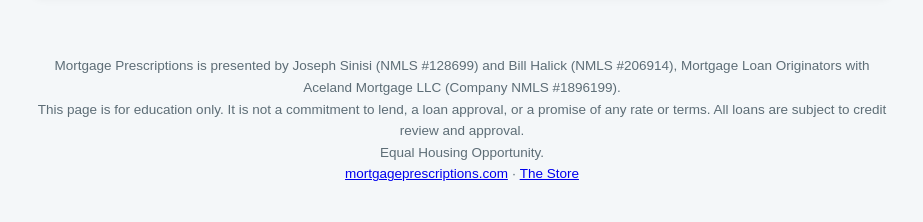
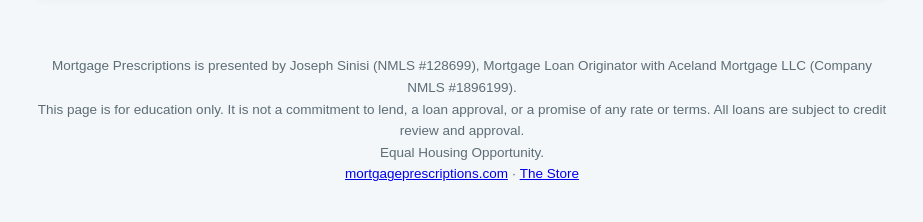
Before and after one commit to 1956-1992/mortgageprescriptions, a plain HTML site: page register.html in a window 1280 px wide. Shown: the part 2644-2866 px from the top of the page, without its empty margins (178-1101 px from the left). Drawn offline with Linux system fonts and the light colour scheme.

Commit message:
Remove Bill Halick, update contact info, education-only wording

```diff
--- a/register.html
+++ b/register.html
@@ -113,7 +113,7 @@
 
 </div>
 <footer>
-  Mortgage Prescriptions is presented by Joseph Sinisi (NMLS #128699) and Bill Halick (NMLS #206914), Mortgage Loan Originators with Aceland Mortgage LLC (Company NMLS #1896199).<br>
+  Mortgage Prescriptions is presented by Joseph Sinisi (NMLS #128699), Mortgage Loan Originator with Aceland Mortgage LLC (Company NMLS #1896199).<br>
   This page is for education only. It is not a commitment to lend, a loan approval, or a promise of any rate or terms. All loans are subject to credit review and approval.<br>
   Equal Housing Opportunity.<br>
   <a href="/">mortgageprescriptions.com</a> &middot; <a href="/shop">The Store</a>
```
